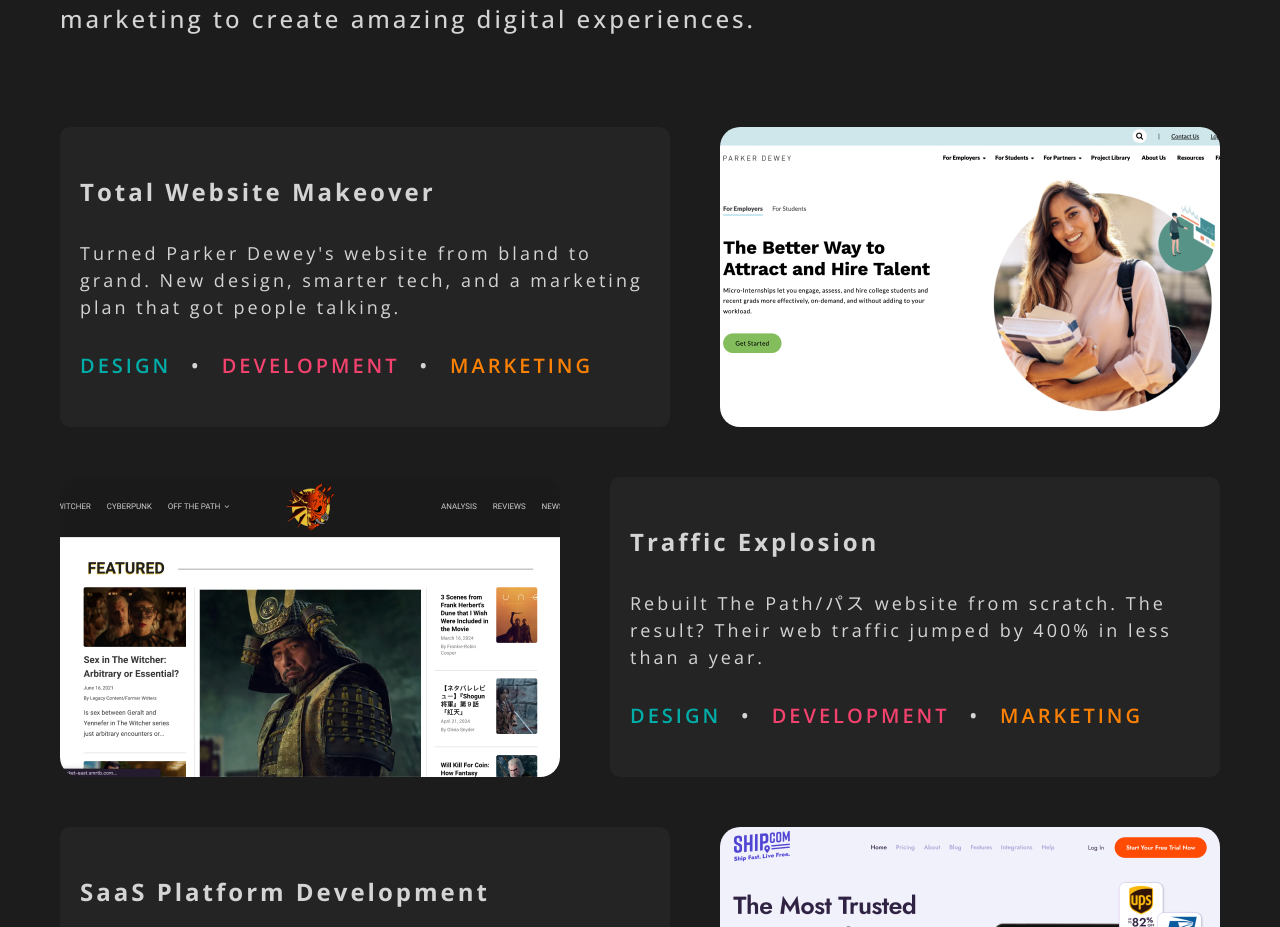
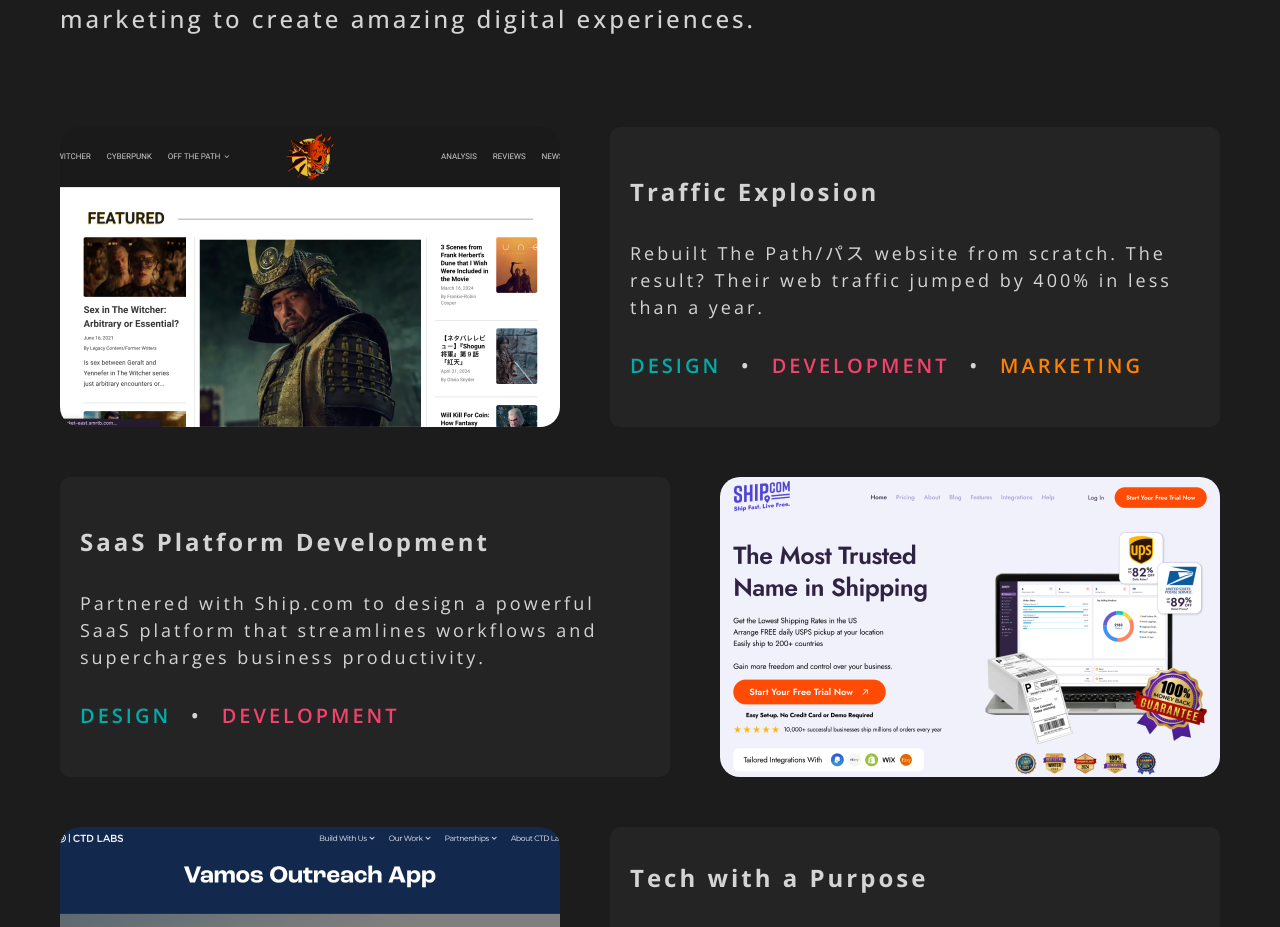
Before and after one commit to Count-MonteCristo/portfolio, a React (Create React App) app: page / in a window 1280 px wide. Shown: the part 1850-2777 px from the top of the page. Built offline with nearby package versions, Linux system fonts and the light colour scheme; a web font is replaced by a local one.

Commit message:
May 2026 update

```diff
--- a/src/components/Work.js
+++ b/src/components/Work.js
@@ -26,7 +26,7 @@
           to create amazing digital experiences.
         </p>
         <div className="work-section-content">
-          <div className="work-section-content-1">
+          {/* <div className="work-section-content-1">
             <div className="work-section-content-1-card">
               <div className="work-section-content-1-card-title">
                 Total Website Makeover
@@ -51,7 +51,7 @@
                 className="project-image"
               />
             </a>
-          </div>
+          </div> */}
 
           <div className="work-section-content-2">
             <a
```
Also changed, not shown: 1 other file (tests, documents, lock files or other folders).
